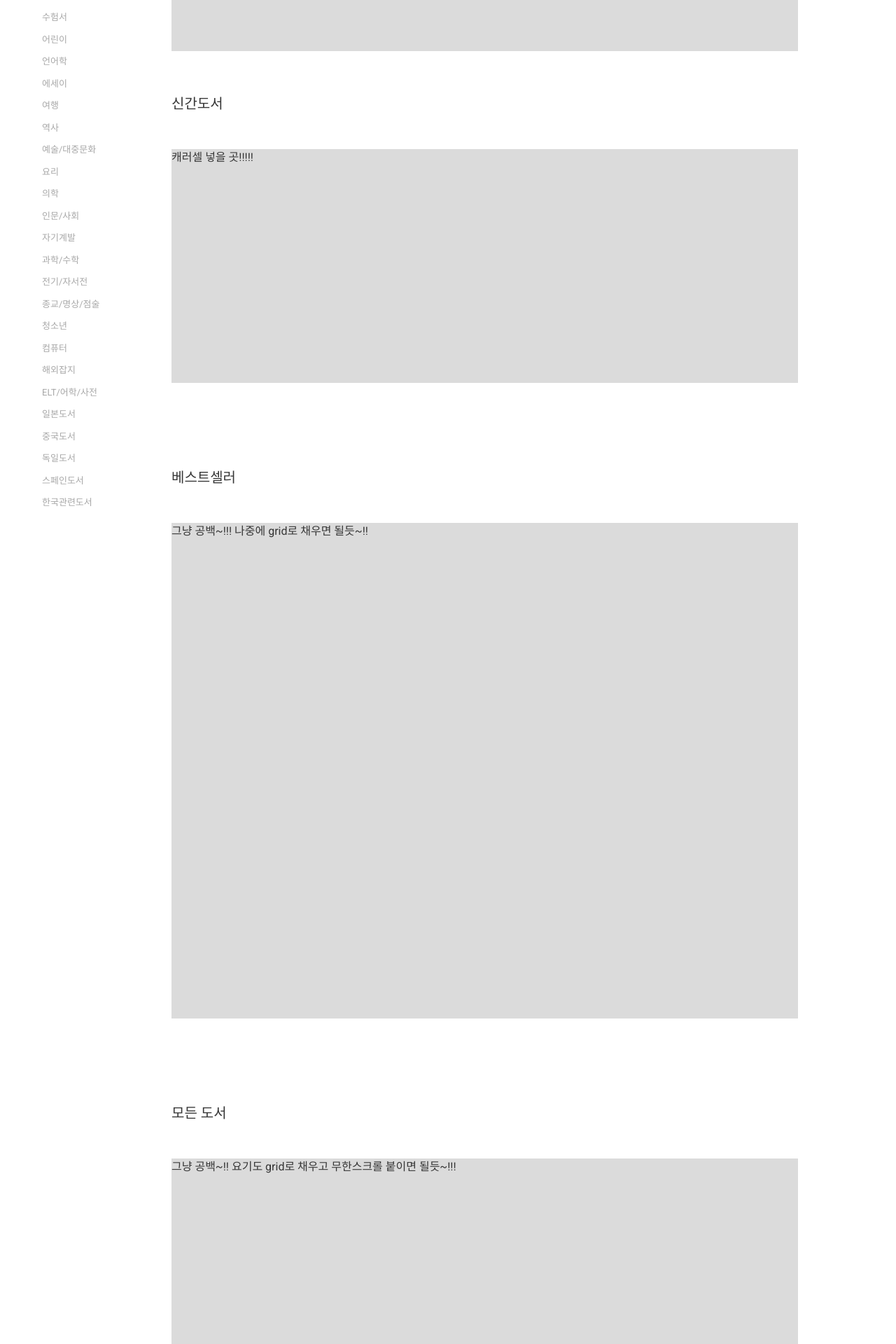
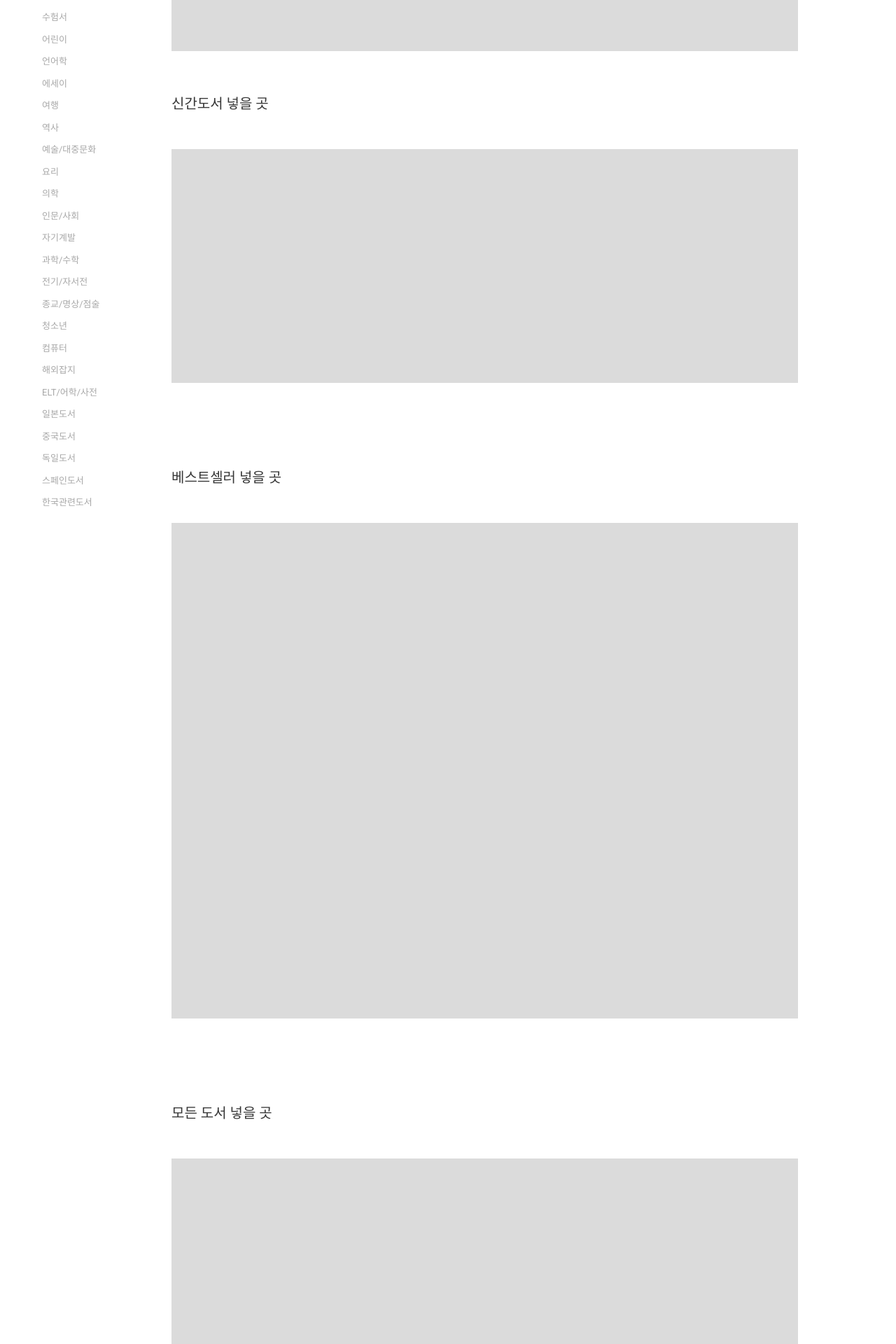
Before and after one commit to yunajoe/front_bookstore-README, a Next.js app: page /foreign in a window 1280 px wide. Shown: the part 620-2540 px from the top of the page at 70% size. Built offline with nearby package versions, Linux system fonts and the light colour scheme.

Commit message:
styles: 일부 글자 수정

```diff
--- a/src/pages/domestic/[category]/index.tsx
+++ b/src/pages/domestic/[category]/index.tsx
@@ -20,35 +20,29 @@ function CategoryPage() {
         </article>
         <Spacing height={[60, 40, 40]} />
         <article className="flex flex-col gap-50 tablet:gap-40 mobile:gap-20">
-          <h1 className="text-black text-20">신간도서</h1>
+          <h1 className="text-black text-20">신간도서 넣을 곳</h1>
           <div
             role="temp"
             className="bg-gray-1 w-[895px] h-[334px] tablet:w-[511px] tablet:h-[336px] mobile:w-[330px]
-              mobile:h-[297px]">
-            캐러셀 넣을 곳!!!!!
-          </div>
+              mobile:h-[297px]"></div>
         </article>
         <Spacing height={[120, 80, 80]} />
         <article className="flex flex-col gap-50 tablet:gap-40 mobile:gap-20">
-          <h1 className="text-black text-20">베스트셀러</h1>
+          <h1 className="text-black text-20">베스트셀러 넣을 곳</h1>
           <div
             role="temp"
             className="bg-gray-1 w-[895px] h-[708px] tablet:w-[511px] tablet:h-[1464px]
-              mobile:w-[330px] mobile:h-[1735px]">
-            그냥 공백~!!! 나중에 grid로 채우면 될듯~!!
-          </div>
+              mobile:w-[330px] mobile:h-[1735px]"></div>
         </article>
         <Spacing height={[120, 80, 80]} />
         <article className="flex flex-col gap-50 tablet:gap-40 mobile:gap-20">
           <div className="flex justify-between items-center">
-            <h1 className="text-black text-20">모든 도서</h1>
+            <h1 className="text-black text-20">모든 도서 넣을 곳</h1>
           </div>
           <div
             role="temp"
             className="bg-gray-1 w-[895px] h-[708px] tablet:w-[511px] tablet:h-[1464px]
-              mobile:w-[330px] mobile:h-[1735px]">
-            그냥 공백~!! 요기도 grid로 채우고 무한스크롤 붙이면 될듯~!!!
-          </div>
+              mobile:w-[330px] mobile:h-[1735px]"></div>
         </article>
       </>
     </SidebarLayout>
--- a/src/pages/domestic/index.tsx
+++ b/src/pages/domestic/index.tsx
@@ -18,7 +18,7 @@ export default function DomesticPage() {
         </article>
         <Spacing height={[60, 40, 40]} />
         <article className="flex flex-col gap-50 tablet:gap-40 mobile:gap-20">
-          <h1 className="text-black text-20">신간도서</h1>
+          <h1 className="text-black text-20">신간도서 넣을 곳</h1>
           <div
             role="temp"
             className="bg-gray-1 w-[895px] h-[334px] tablet:w-[511px] tablet:h-[336px] mobile:w-[330px]
@@ -28,25 +28,21 @@ export default function DomesticPage() {
         </article>
         <Spacing height={[120, 80, 80]} />
         <article className="flex flex-col gap-50 tablet:gap-40 mobile:gap-20">
-          <h1 className="text-black text-20">베스트셀러</h1>
+          <h1 className="text-black text-20">베스트셀러 넣을 곳</h1>
           <div
             role="temp"
             className="bg-gray-1 w-[895px] h-[708px] tablet:w-[511px] tablet:h-[1464px]
-              mobile:w-[330px] mobile:h-[1735px]">
-            그냥 공백~!!! 나중에 grid로 채우면 될듯~!!
-          </div>
+              mobile:w-[330px] mobile:h-[1735px]"></div>
         </article>
         <Spacing height={[120, 80, 80]} />
         <article className="flex flex-col gap-50 tablet:gap-40 mobile:gap-20">
           <div className="flex justify-between items-center">
-            <h1 className="text-black text-20">모든 도서</h1>
+            <h1 className="text-black text-20">모든 도서 넣을 곳</h1>
           </div>
           <div
             role="temp"
             className="bg-gray-1 w-[895px] h-[708px] tablet:w-[511px] tablet:h-[1464px]
-              mobile:w-[330px] mobile:h-[1735px]">
-            그냥 공백~!! 요기도 grid로 채우고 무한스크롤 붙이면 될듯~!!!
-          </div>
+              mobile:w-[330px] mobile:h-[1735px]"></div>
         </article>
       </>
     </SidebarLayout>
--- a/src/pages/foreign/[category]/index.tsx
+++ b/src/pages/foreign/[category]/index.tsx
@@ -20,35 +20,29 @@ function CategoryPage() {
         </article>
         <Spacing height={[60, 40, 40]} />
         <article className="flex flex-col gap-50 tablet:gap-40 mobile:gap-20">
-          <h1 className="text-black text-20">신간도서</h1>
+          <h1 className="text-black text-20">신간도서 넣을 곳</h1>
           <div
             role="temp"
             className="bg-gray-1 w-[895px] h-[334px] tablet:w-[511px] tablet:h-[336px] mobile:w-[330px]
-              mobile:h-[297px]">
-            캐러셀 넣을 곳!!!!!
-          </div>
+              mobile:h-[297px]"></div>
         </article>
         <Spacing height={[120, 80, 80]} />
         <article className="flex flex-col gap-50 tablet:gap-40 mobile:gap-20">
-          <h1 className="text-black text-20">베스트셀러</h1>
+          <h1 className="text-black text-20">베스트셀러 넣을 곳</h1>
           <div
             role="temp"
             className="bg-gray-1 w-[895px] h-[708px] tablet:w-[511px] tablet:h-[1464px]
-              mobile:w-[330px] mobile:h-[1735px]">
-            그냥 공백~!!! 나중에 grid로 채우면 될듯~!!
-          </div>
+              mobile:w-[330px] mobile:h-[1735px]"></div>
         </article>
         <Spacing height={[120, 80, 80]} />
         <article className="flex flex-col gap-50 tablet:gap-40 mobile:gap-20">
           <div className="flex justify-between items-center">
-            <h1 className="text-black text-20">모든 도서</h1>
+            <h1 className="text-black text-20">모든 도서 넣을 곳</h1>
           </div>
           <div
             role="temp"
             className="bg-gray-1 w-[895px] h-[708px] tablet:w-[511px] tablet:h-[1464px]
-              mobile:w-[330px] mobile:h-[1735px]">
-            그냥 공백~!! 요기도 grid로 채우고 무한스크롤 붙이면 될듯~!!!
-          </div>
+              mobile:w-[330px] mobile:h-[1735px]"></div>
         </article>
       </>
     </SidebarLayout>
--- a/src/pages/foreign/index.tsx
+++ b/src/pages/foreign/index.tsx
@@ -18,35 +18,29 @@ export default function ForeignPage() {
         </article>
         <Spacing height={[60, 40, 40]} />
         <article className="flex flex-col gap-50 tablet:gap-40 mobile:gap-20">
-          <h1 className="text-black text-20">신간도서</h1>
+          <h1 className="text-black text-20">신간도서 넣을 곳</h1>
           <div
             role="temp"
             className="bg-gray-1 w-[895px] h-[334px] tablet:w-[511px] tablet:h-[336px] mobile:w-[330px]
-              mobile:h-[297px]">
-            캐러셀 넣을 곳!!!!!
-          </div>
+              mobile:h-[297px]"></div>
         </article>
         <Spacing height={[120, 80, 80]} />
         <article className="flex flex-col gap-50 tablet:gap-40 mobile:gap-20">
-          <h1 className="text-black text-20">베스트셀러</h1>
+          <h1 className="text-black text-20">베스트셀러 넣을 곳</h1>
           <div
             role="temp"
             className="bg-gray-1 w-[895px] h-[708px] tablet:w-[511px] tablet:h-[1464px]
-              mobile:w-[330px] mobile:h-[1735px]">
-            그냥 공백~!!! 나중에 grid로 채우면 될듯~!!
-          </div>
+              mobile:w-[330px] mobile:h-[1735px]"></div>
         </article>
         <Spacing height={[120, 80, 80]} />
         <article className="flex flex-col gap-50 tablet:gap-40 mobile:gap-20">
           <div className="flex justify-between items-center">
-            <h1 className="text-black text-20">모든 도서</h1>
+            <h1 className="text-black text-20">모든 도서 넣을 곳</h1>
           </div>
           <div
             role="temp"
             className="bg-gray-1 w-[895px] h-[708px] tablet:w-[511px] tablet:h-[1464px]
-              mobile:w-[330px] mobile:h-[1735px]">
-            그냥 공백~!! 요기도 grid로 채우고 무한스크롤 붙이면 될듯~!!!
-          </div>
+              mobile:w-[330px] mobile:h-[1735px]"></div>
         </article>
       </>
     </SidebarLayout>
```
